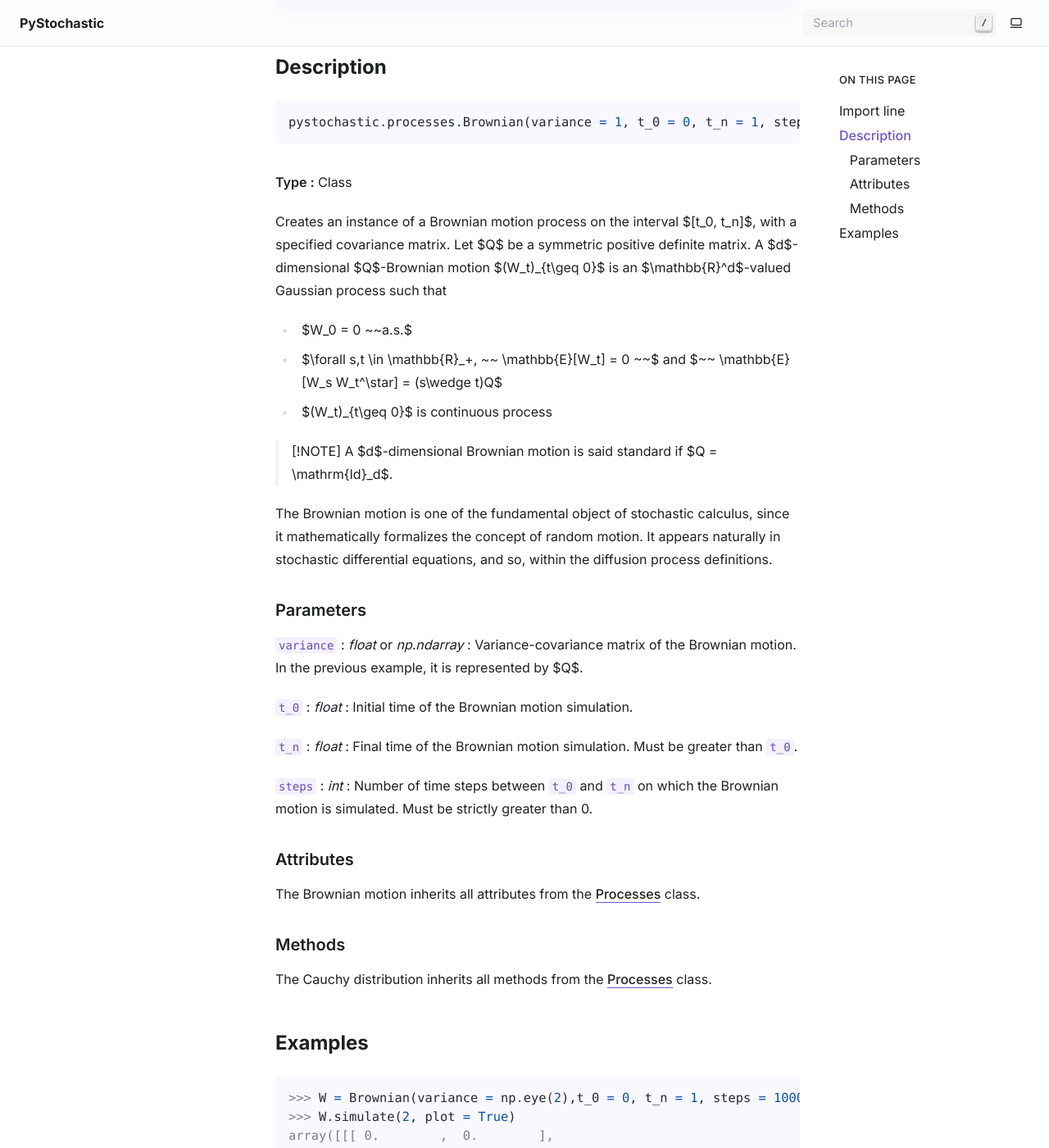
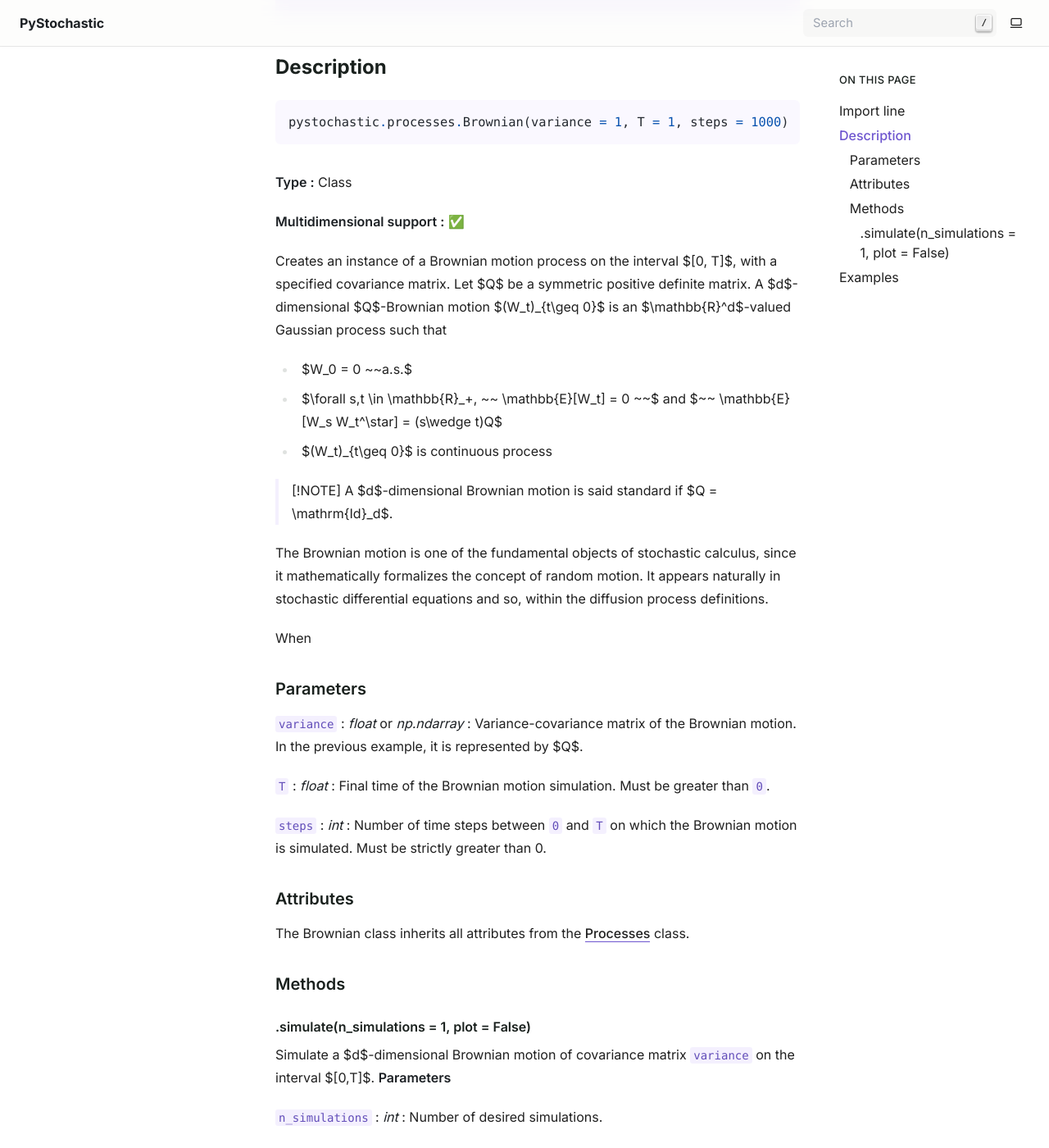
Before and after one commit to BastienVelcin/PyStochastic, a Sphinx documentation site: the page built from docs/source/processes/elementary/brownian.md, in a window 1280 px wide and 1400 px high, scrolled down 317 px. Shown: the whole window at 82% size. Built offline with Sphinx 7.4.7, drawn with Linux system fonts in a browser that asks for light colours; pages that are not in the unit, such as notebooks, are missing from menus; some of the changed text lies outside the part shown.

Commit message:
- Updated brownian doc

````diff
--- a/docs/source/processes/elementary/brownian.md
+++ b/docs/source/processes/elementary/brownian.md
@@ -8,11 +8,13 @@ from pystochastic.processes import Brownian
 ## Description
 
 ```python
-pystochastic.processes.Brownian(variance = 1, t_0 = 0, t_n = 1, steps = 1000)
+pystochastic.processes.Brownian(variance = 1, T = 1, steps = 1000)
 ```
 **Type :** Class
 
-Creates an instance of a Brownian motion process on the interval $[t_0, t_n]$, with a specified covariance matrix.
+**Multidimensional support :** ✅
+
+Creates an instance of a Brownian motion process on the interval $[0, T]$, with a specified covariance matrix.
 Let $Q$ be a symmetric positive definite matrix. A $d$-dimensional $Q$-Brownian motion $(W_t)_{t\geq 0}$ is an $\mathbb{R}^d$-valued Gaussian process such that
 - $W_0 = 0 ~~a.s.$
 - $\forall s,t \in \mathbb{R}_+, ~~ \mathbb{E}[W_t] = 0 ~~$ and $~~ \mathbb{E}[W_s W_t^\star] = (s\wedge t)Q$
@@ -21,32 +23,65 @@ Let $Q$ be a symmetric positive definite matrix. A $d$-dimensional $Q$-Brownian
 >[!NOTE]
 > A $d$-dimensional Brownian motion is said standard if $Q = \mathrm{Id}_d$.
 
-The Brownian motion is one of the fundamental object of stochastic calculus, since it mathematically formalizes the concept of random motion.
-It appears naturally in stochastic differential equations, and so, within the diffusion process definitions.
+The Brownian motion is one of the fundamental objects of stochastic calculus, since it mathematically formalizes the concept of random motion.
+It appears naturally in stochastic differential equations and so, within the diffusion process definitions.
 
+When
 ### Parameters
 
 `variance` : _float_ or _np.ndarray_
 : Variance-covariance matrix of the Brownian motion. In the previous example, it is represented by $Q$.
 
-`t_0` : _float_
-: Initial time of the Brownian motion simulation.
-
-`t_n` : _float_
-: Final time of the Brownian motion simulation. Must be greater than `t_0`.
+`T` : _float_
+: Final time of the Brownian motion simulation. Must be greater than `0`.
 
 `steps` : _int_
-: Number of time steps between `t_0` and `t_n` on which the Brownian motion is simulated. Must be strictly greater than 0.
+: Number of time steps between `0` and `T` on which the Brownian motion is simulated. Must be strictly greater than 0.
 
 ### Attributes
-The Brownian motion inherits all attributes from the [Processes](<project:/index.md>) class.
+The Brownian class inherits all attributes from the [Processes](<project:/processes/index.md>) class.
 ### Methods
-The Cauchy distribution inherits all methods from the [Processes](<project:/index.md>) class.
 
+#### .simulate(n_simulations = 1, plot = False)
+Simulate a $d$-dimensional Brownian motion of covariance matrix `variance` on the interval $[0,T]$.
+**Parameters**
+
+`n_simulations` : _int_
+: Number of desired simulations.
+
+`plot` : _bool_
+: Specifies whether to plot the simulation.
+
+**Returns**
+
+_np.ndarray_
+: Path of `n_simulations` Brownian motions on $[0,T]$. The final array is a three-dimensional array such that :
+- 1st dimension is the number of simulations
+- 2nd dimension is the number of time steps
+- 3rd dimension is the dimension of the Brownian motion
+
+For example, if we run 4 simulations of a 2D standard Brownian motion on the interval $[0,1]$ with 1000 time steps with the following code:
+```python
+W = Brownian(variance = np.eye(2), T = 1, steps = 1000)
+W.simulate(n_simulations = 4, plot = False)
+```
+then we can access to the first simulation with:
+```python
+W.path[0]
+```
+or to the second coordinates of the third simulation with:
+```python
+W.path[2,:,1]
+```
+or to the value of each path at the 201th time step with:
+```python
+W.path[:,200,:]
+```
+The Brownian class inherits all methods from the [Processes](<project:/processes/index.md>) class.
 ## Examples
 
 ```python
->>> W = Brownian(variance = np.eye(2),t_0 = 0, t_n = 1, steps = 1000)
+>>> W = Brownian(variance = np.eye(2), T = 1, steps = 1000)
 >>> W.simulate(2, plot = True)
 array([[[ 0.        ,  0.        ],
         [-0.00944504, -0.0103207 ],
@@ -63,7 +98,7 @@
         [-1.7628466 , -1.44618102],
         [-1.7475036 , -1.40262064]]], shape=(2, 1001, 2))
 >>> dW = W.increments
-dW
+>>> dW
 array([[[-0.00944504, -0.0103207 ],
         [-0.00145461, -0.05864069],
         [ 0.01951358, -0.04491318],
--- a/docs/source/processes/index.md
+++ b/docs/source/processes/index.md
@@ -9,6 +9,9 @@ You can import all the distributions listed in the `continuous.py` module as fol
 from pystochastic.dist.continuous import *
 ```
 
+## Methods
+
+#### simulate(n_simulations = 1,
 ## Implemented distributions
 ```{toctree}
 :maxdepth: 2
````
